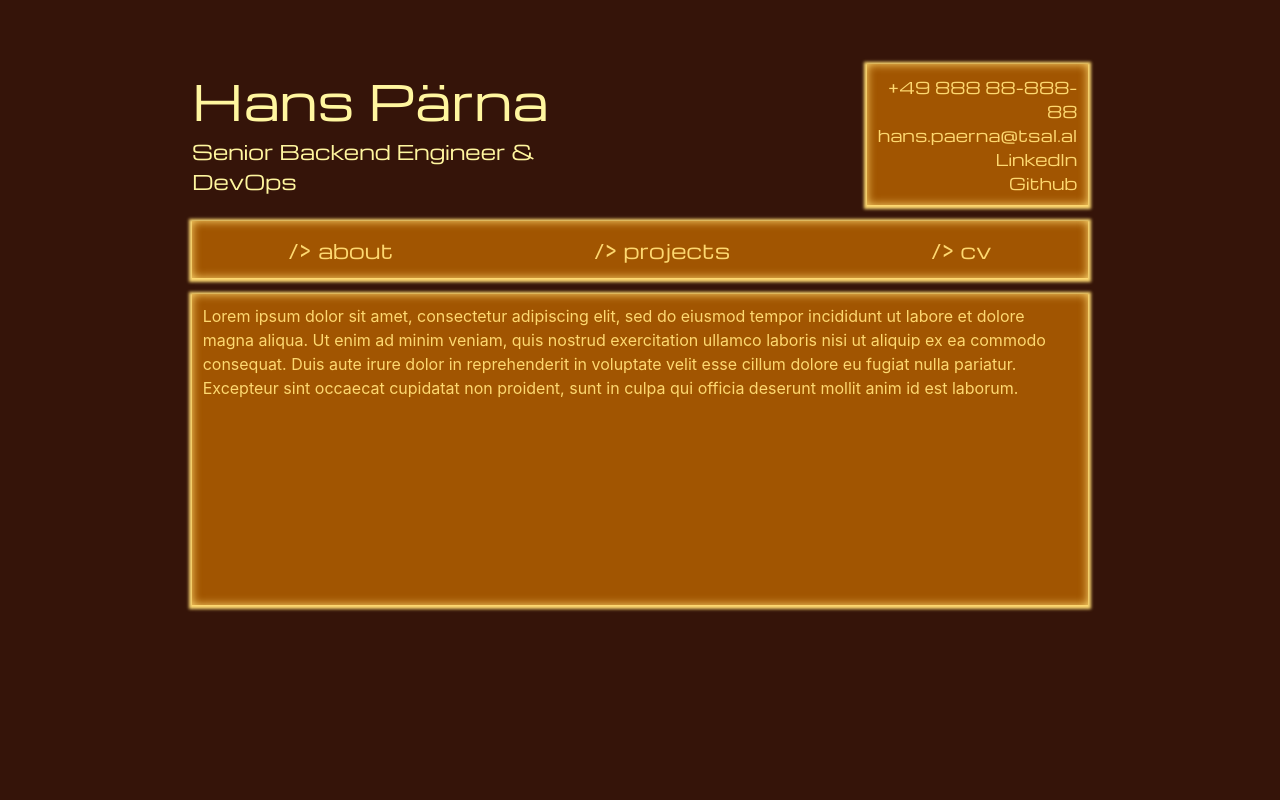
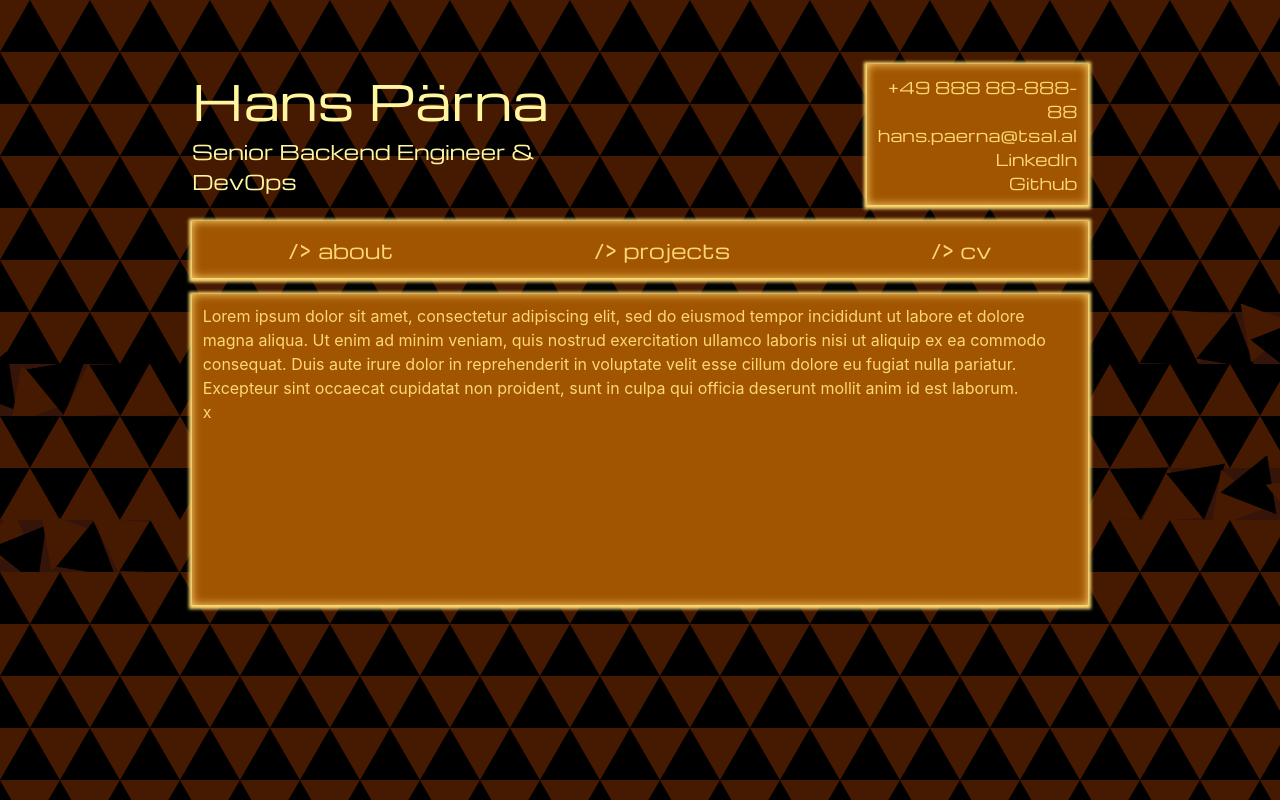
Before and after one commit to hanspaerna/cv-website, a Vue app: page / in a window 1280 px wide. Built offline with nearby package versions, Linux system fonts and the light colour scheme.

Commit message:
add svg-based triangle background

```diff
--- a/package.json
+++ b/package.json
@@ -11,6 +11,7 @@
     "type-check": "vue-tsc --build"
   },
   "dependencies": {
+    "animejs": "^4.5.0",
     "vue": "^3.5.40"
   },
   "devDependencies": {
--- a/src/App.vue
+++ b/src/App.vue
@@ -1,11 +1,31 @@
 <script setup lang="ts">
+import {animate, stagger} from 'animejs';
+import {onMounted} from "vue";
+import {buildTriangleBackground} from "@/utils/triangle-bg.ts";
+
+onMounted(() => {
+  const stage = document.getElementById('stage');
+
+  if (stage) {
+    buildTriangleBackground(stage);
+  }
+
+  animate('.tri', {
+    x: 320,
+    rotate: { from: -180 },
+    duration: 1250,
+    delay: stagger(65, { from: 'center' }),
+    ease: 'inOutQuint',
+    loop: true,
+    alternate: true
+  });
+});
 </script>
 
 <template>
-  <header>
-  </header>
-
   <main>
+    <div class="bg-triangles overflow-hidden" id="stage"></div>
+    <div class="absolute w-full">
       <div class="box">
         <div class="container">
           <div class="logo">
@@ -31,6 +51,8 @@
           </div>
           <div class="content shadow-deus shadow-primary inset-shadow-deus inset-shadow-primary">
             Lorem ipsum dolor sit amet, consectetur adipiscing elit, sed do eiusmod tempor incididunt ut labore et dolore magna aliqua. Ut enim ad minim veniam, quis nostrud exercitation ullamco laboris nisi ut aliquip ex ea commodo consequat. Duis aute irure dolor in reprehenderit in voluptate velit esse cillum dolore eu fugiat nulla pariatur. Excepteur sint occaecat cupidatat non proident, sunt in culpa qui officia deserunt mollit anim id est laborum.
+            <div class="square">x</div>
+          </div>
         </div>
       </div>
     </div>
--- a/src/assets/base.css
+++ b/src/assets/base.css
@@ -91,3 +91,42 @@ h4 {
     background-color: var(--color-bg);
     padding: 8pt;
 }
+
+:root {
+    --tri-w: 60px;
+    --tri-h: 52px;
+}
+
+.bg-triangles {
+    position: absolute;
+    inset: 0;
+}
+
+.tri-row {
+    display: flex;
+    line-height: 0;
+    transform: translateX(calc(var(--tri-w) * -0.5));
+}
+
+.tri-row.offset {
+    transform: translateX(calc(var(--tri-w) * -1));
+}
+
+.tri {
+    width: var(--tri-w);
+    height: var(--tri-h);
+    flex: 0 0 auto;
+    display: block;
+}
+
+.tri + .tri {
+    margin-left: calc(var(--tri-w) * -0.5);
+}
+
+.tri polygon {
+    fill: var(--color-amber-950);
+}
+
+.tri.down polygon {
+    fill: var(--color-black);
+}
--- /dev/null
+++ b/src/utils/triangle-bg.ts
@@ -0,0 +1,35 @@
+const TRI_W = 60;
+const TRI_H = 52;
+
+function upTriangleSVG(cls: string): string {
+    return `<svg class="tri ${cls}" viewBox="0 0 ${TRI_W} ${TRI_H}" xmlns="http://www.w3.org/2000/svg">
+      <polygon points="0,${TRI_H} ${TRI_W/2},0 ${TRI_W},${TRI_H}" />
+    </svg>`;
+}
+
+function downTriangleSVG(cls: string): string {
+    return `<svg class="tri down ${cls}" viewBox="0 0 ${TRI_W} ${TRI_H}" xmlns="http://www.w3.org/2000/svg">
+      <polygon points="0,0 ${TRI_W},0 ${TRI_W/2},${TRI_H}" />
+    </svg>`;
+}
+
+export function buildTriangleBackground(stage: HTMLElement): void {
+    const rect = stage.getBoundingClientRect();
+    const cols = Math.ceil((2 * rect.width) / TRI_W) + 2;
+    const rows = Math.ceil(rect.height / TRI_H) + 1;
+    let html = '';
+
+    for (let r = 0; r < rows; r++) {
+        const offsetClass = r % 2 === 1 ? 'offset' : '';
+        html += `<div class="tri-row ${offsetClass}" data-row="${r}">`;
+
+        for (let c = 0; c < cols; c++) {
+            const isUp = c % 2 === 0;
+            const cls = `r${r}-c${c}`;
+            html += isUp ? upTriangleSVG(cls) : downTriangleSVG(cls);
+        }
+        html += `</div>`;
+    }
+
+    stage.innerHTML = html;
+}
```
Also changed, not shown: 1 other file (tests, documents, lock files or other folders). Lines whose indentation alone changed are shown as unchanged.
